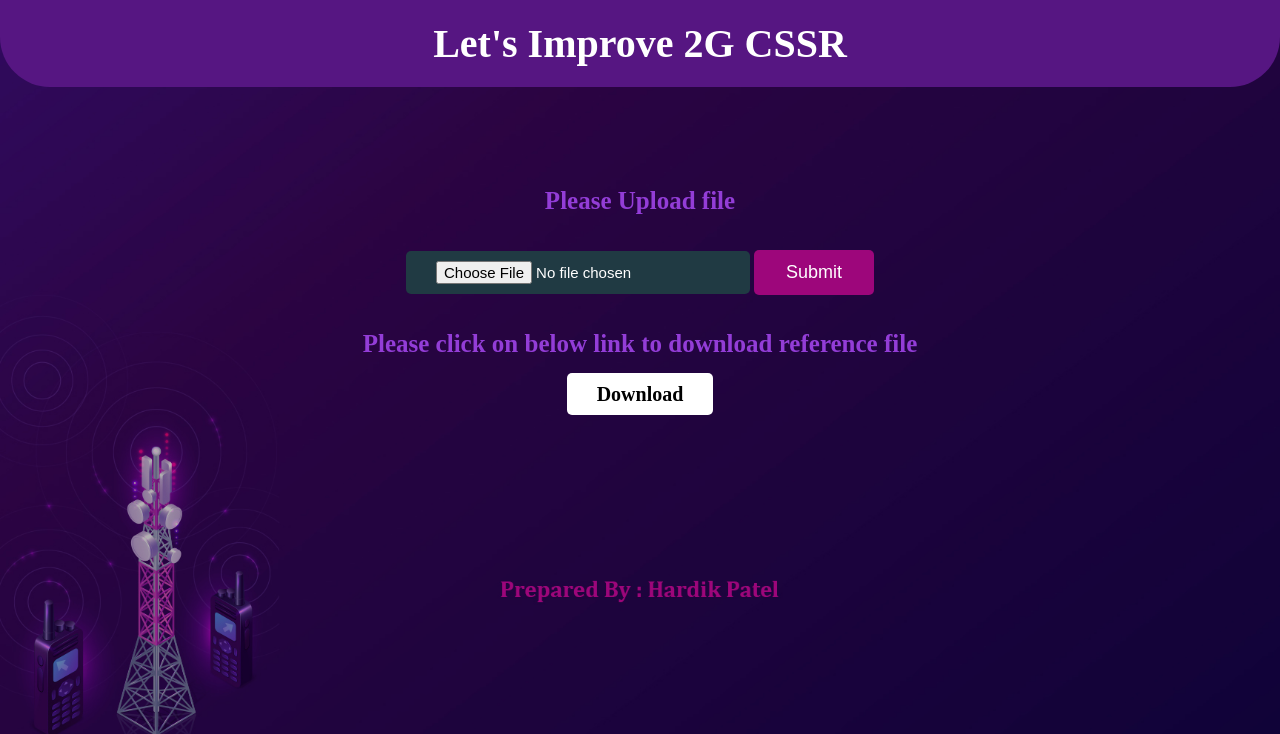
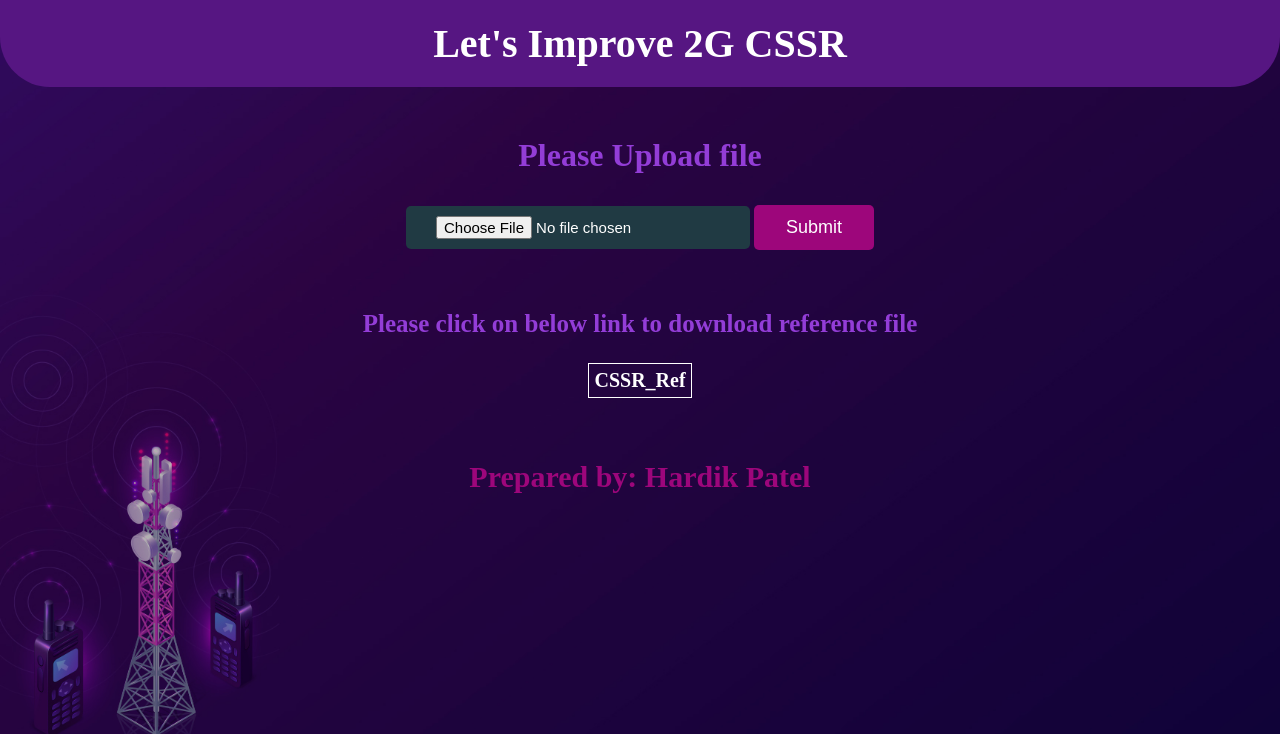
Before and after one commit to HardikDarshi/2G_CSSR, a Flask app: page / in a window 1280 px wide. Shown: the top 734 px of the page. Run offline with Flask 2, Linux system fonts and the light colour scheme.

Commit message:
Add files via upload

```diff
--- a/static/css/style.css
+++ b/static/css/style.css
@@ -8,7 +8,12 @@ body {
   position: relative;
 margin:0px;
 }
+
 body * {
+
+}
+h1{
+color : #933dd7
 
 }
 .content
@@ -23,7 +28,7 @@ border-radius:0px 0px 50px 50px;
 }
 .mainbg
 {
-margin:100px 0px;
+margin:50px 0px;
 
 }
 #dd {
@@ -35,12 +40,12 @@ margin:100px 0px;
     margin: 0px 5px;
 }
 .Downloadbtn {
-    background-color: #ffffff;
-    padding: 10px 30px;
-    border-style: none;
-    border-radius: 5px;
-    color: #000000;
+
+
+    color: #ffffff;
     font-size: 20px;
+    Border:1px solid #ffffff;
+    padding : 5px;
     text-decoration: None;
 font-weight:bold;
 }
--- a/templates/index.html
+++ b/templates/index.html
@@ -8,27 +8,25 @@
   <!-- <link rel="stylesheet" href="F:\Darshika\Personal\Practice\hh\style.css"> -->
 </head>
 <body>
-
-
  	<div class="content">
-    	Let's Improve 2G CSSR
+		Let's Improve 2G CSSR
  	</div>
-
 <div class="mainbg">
  	<form method = "post" enctype="multipart/form-data" class="bg">
-
-  			<p>Please Upload file</p>
+  			<h1>Please Upload file</h1>
 			<input type = 'file' name = "file11" class="choosefile">
 			<input type = 'submit' name = "Submit" class="submitbtn">
-
-
-
+	</form>
+</div>
+	<form method = "post" enctype="multipart/form-data" class="bg">
 		<p>Please click on below link to download reference file</p>
-<a href="/download" class="Downloadbtn"> Download </a>
+<!--<a href="/download" class="Downloadbtn"> Download </a> -->
+    <div class="" id="dd">
+  	<a href= "{{url_for('download_ref')}}" class = "Downloadbtn"> CSSR_Ref </a>
+	</div>
 	 </form>
-
-	</div>
-
+<br><br>
+<h3>  Prepared by: Hardik Patel</h3>
 
 </body>
 </html>
```
Also changed, not shown: static/img/bg.jpg.
